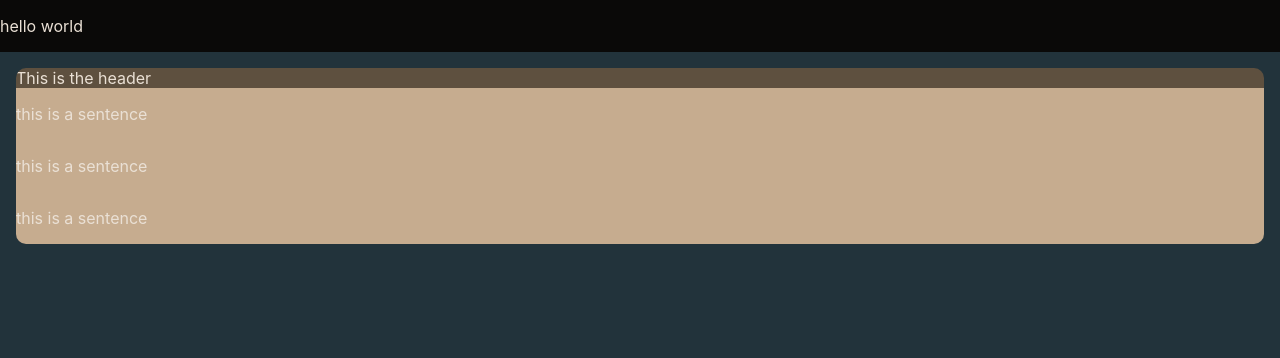
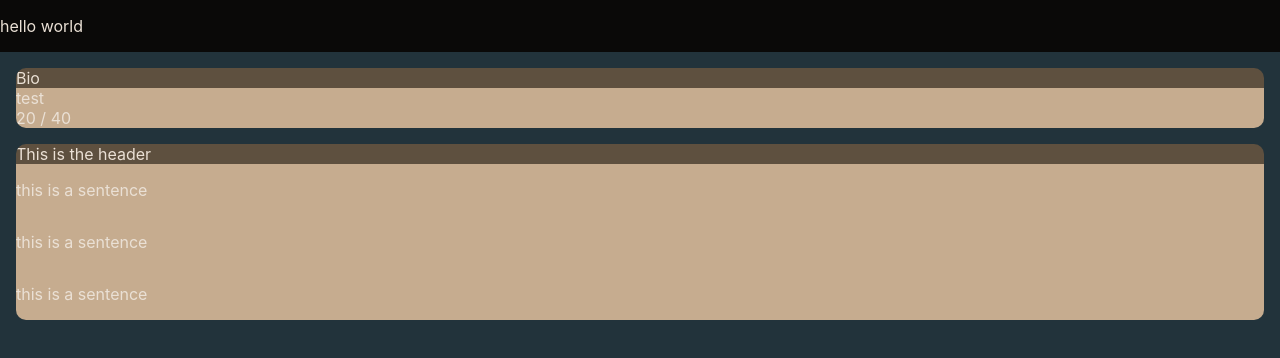
Before and after one commit to ConnorDay/CharacterTracker, a React (Create React App) app in the folder front/: page / in a window 1280 px wide. Shown: the top 358 px of the page. Built offline with nearby package versions, Linux system fonts and the light colour scheme.

Commit message:
Add bio display

```diff
--- a/front/src/App.tsx
+++ b/front/src/App.tsx
@@ -1,5 +1,6 @@
 import React from "react";
 import "./App.css";
+import { Bio } from "./components/Bio";
 import { CollapsibleContainer } from "./components/CollapsibleContainer";
 
 class App extends React.Component {
@@ -7,12 +8,16 @@ class App extends React.Component {
         super(props);
     }
     render() {
+        const testData = {
+            bio: { name: "test", maxHp: 40, currHp: 20 },
+        };
         return (
             <div className="app">
                 <div className="header">
                     <p> hello world </p>
                 </div>
                 <div className="body">
+                    <Bio {...testData.bio} />
                     <CollapsibleContainer header="This is the header">
                         <p>this is a sentence</p>
                         <p>this is a sentence</p>
--- /dev/null
+++ b/front/src/components/Bio/Bio.tsx
@@ -0,0 +1,37 @@
+import React from "react";
+import { CollapsibleContainer } from "../CollapsibleContainer";
+import "./Bio.css";
+
+type BioEntry = {
+    key: string;
+    value: any;
+};
+
+type Props = {
+    name: string;
+    maxHp: number;
+    currHp: number;
+    otherFields?: BioEntry[];
+};
+type State = {};
+
+class Bio extends React.Component<Props, State> {
+    render() {
+        const { name, maxHp, currHp, otherFields } = this.props;
+        return (
+            <CollapsibleContainer header="Bio">
+                <span>{name}</span>
+                <span>
+                    {currHp} / {maxHp}
+                </span>
+                {otherFields?.map((entry) => (
+                    <span>
+                        {entry.key}: {entry.value}
+                    </span>
+                ))}
+            </CollapsibleContainer>
+        );
+    }
+}
+
+export default Bio;
--- /dev/null
+++ b/front/src/components/Bio/index.tsx
@@ -0,0 +1,2 @@
+import { default as Bio } from "./Bio";
+export { Bio };
```
Also changed, not shown: front/src/components/Bio/Bio.css (added).
